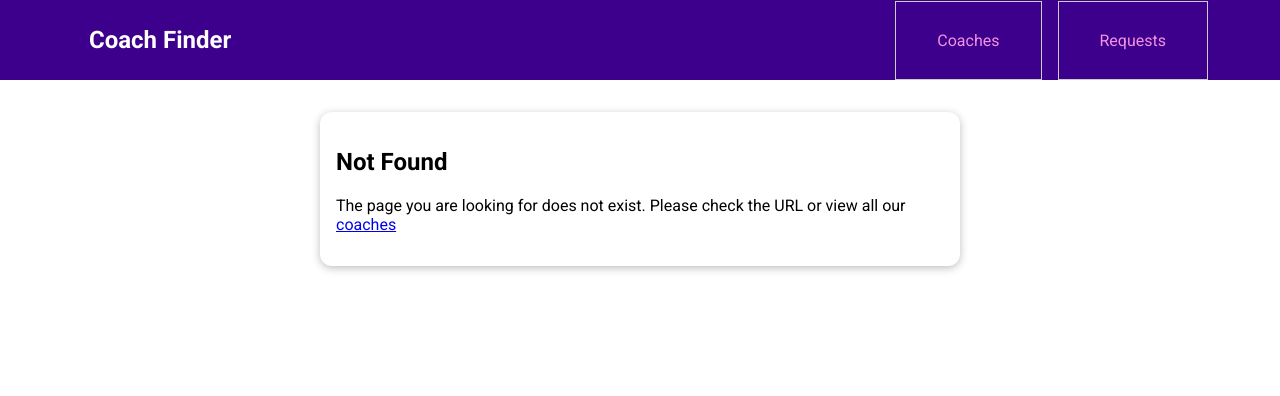
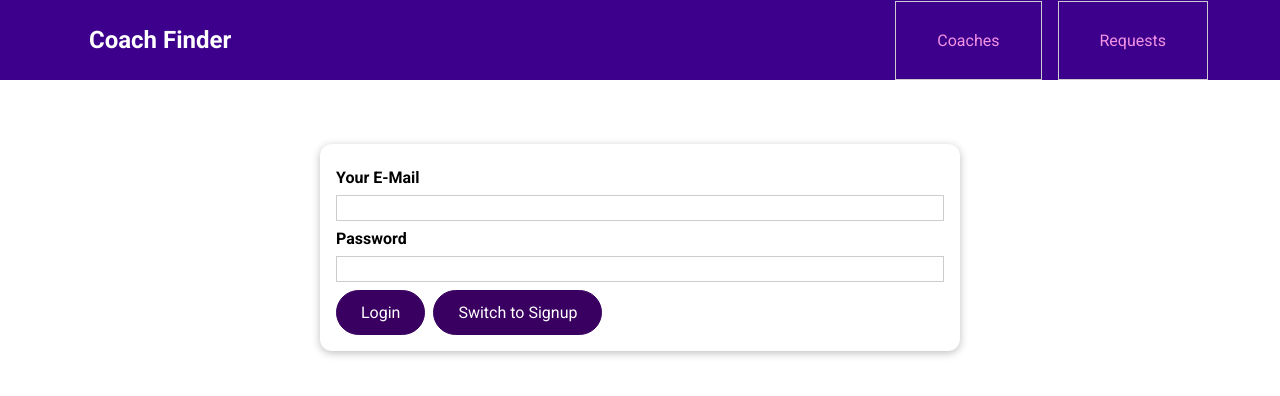
Before and after one commit to ojaswee/coach_finder, a Vue app: page /auth in a window 1280 px wide. Before the commit this address had no page. Shown: the top 396 px of the page. Built offline with nearby package versions, Linux system fonts and the light colour scheme.

Commit message:
inital auth module added

```diff
--- /dev/null
+++ b/src/pages/auth/UserAuth.vue
@@ -0,0 +1,95 @@
+<template>
+	<form @submit.prevent="onSubmit">
+		<base-card>
+			<div class="form-control">
+				<label for="email">Your E-Mail</label>
+				<input type="email" id="email" v-model="email" required>
+			</div>
+			<div class="form-control">
+				<label for="password">Password</label>
+				<input type="password" id="password" v-model="password" required>
+			</div>
+			<p v-if="!formIsValid"> Please enter a valid email and password</p>
+			<base-button type="submit">{{ isLoginMode ? 'Login' : 'Signup'}}</base-button>
+			<base-button type="button" @click="isLoginMode = !isLoginMode">Switch to {{ isLoginMode ?  'Signup' : 'Login'
+				}}</base-button>
+		</base-card>
+	</form>
+</template>
+<script>
+
+export default {
+	data() {
+		return {
+			isLoginMode: true,
+			email: '',
+			password: '',
+			formIsValid: true
+		};
+	},
+	methods: {
+		isEmailValid(email) {
+			this.email = email.trim();
+			if (this.email === '' || !this.email.includes('@')) {
+				return false;
+			}
+			return true;
+		},
+		isPasswordValid(password) {
+			this.password = password.trim();
+			if (this.password === '' || this.password.length < 6) {
+				return false;
+			}
+			return true;
+		},
+		onSubmit() {
+			this.formIsValid = true;
+			if (!this.isEmailValid(this.email) || !this.isPasswordValid(this.password)) {
+				this.formIsValid = false;
+				return;
+			}
+		},
+		switchAuthMode() {
+			if (this.isLoginMode) {
+				this.isLoginMode = false;
+			} else {
+				this.isLoginMode = true;
+			}
+		}
+	}
+};
+</script>
+
+<style scoped>
+form {
+	margin: 1rem;
+
+	padding: 1rem;
+}
+
+.form-control {
+	margin: 0.5rem 0;
+}
+
+label {
+	font-weight: bold;
+	margin-bottom: 0.5rem;
+	display: block;
+}
+
+input,
+textarea {
+	display: block;
+	width: 100%;
+	font: inherit;
+	border: 1px solid #ccc;
+	padding: 0.15rem;
+}
+
+input:focus,
+textarea:focus {
+	border-color: #3d008d;
+	background-color: #faf6ff;
+	outline: none;
+}
+</style>
--- a/src/router.js
+++ b/src/router.js
@@ -5,6 +5,7 @@
 import CoachRegistration from './pages/coaches/CoachRegistration.vue';
 import ContactCoach from './pages/requests/ContactCoach.vue';
 import RequestsReceived from './pages/requests/RequestsReceived.vue';
+import Auth from './pages/auth/UserAuth.vue';
 import NotFound from './pages/NotFound.vue';
 
 const router = createRouter({
@@ -25,6 +26,7 @@
     },
     { path: '/register', component: CoachRegistration },
     { path: '/requests', component: RequestsReceived },
+    { path: '/auth', component: Auth },
     { path: '/:notFound(.*)', component: NotFound },
   ],
 });
--- a/src/store/index.js
+++ b/src/store/index.js
@@ -2,22 +2,14 @@
 
 import coachesModules from './modules/coaches/index.js';
 import requestsModules from './modules/requests/index.js';
+import authModules from './modules/auth/index.js';
 
 const store = createStore({
     modules: {
         coaches: coachesModules,
-        requests: requestsModules
+        requests: requestsModules,
+        auth: authModules
     },
-    state() {
-        return {
-            userId: 'c4'
-        }
-    },
-    getters: {
-        userId(state) {
-            return state.userId;
-        }
-    }
 });
 
 export default store;
--- /dev/null
+++ b/src/store/modules/auth/actions.js
@@ -0,0 +1 @@
+export default {};
--- /dev/null
+++ b/src/store/modules/auth/getters.js
@@ -0,0 +1,5 @@
+export default {
+	userId(state) {
+		return state.userId;
+	}
+}
--- /dev/null
+++ b/src/store/modules/auth/index.js
@@ -0,0 +1,14 @@
+import mutations from "./mutations.js";
+import actions from "./actions.js";
+import getters from "./getters.js";
+
+export default {
+	state() {
+		return {
+			userId: 'c3'
+		}
+	},
+	mutations,
+	actions,
+	getters
+}
--- /dev/null
+++ b/src/store/modules/auth/mutations.js
@@ -0,0 +1 @@
+export default {};
```
Also changed, not shown: 1 other file (tests, documents, lock files or other folders).
